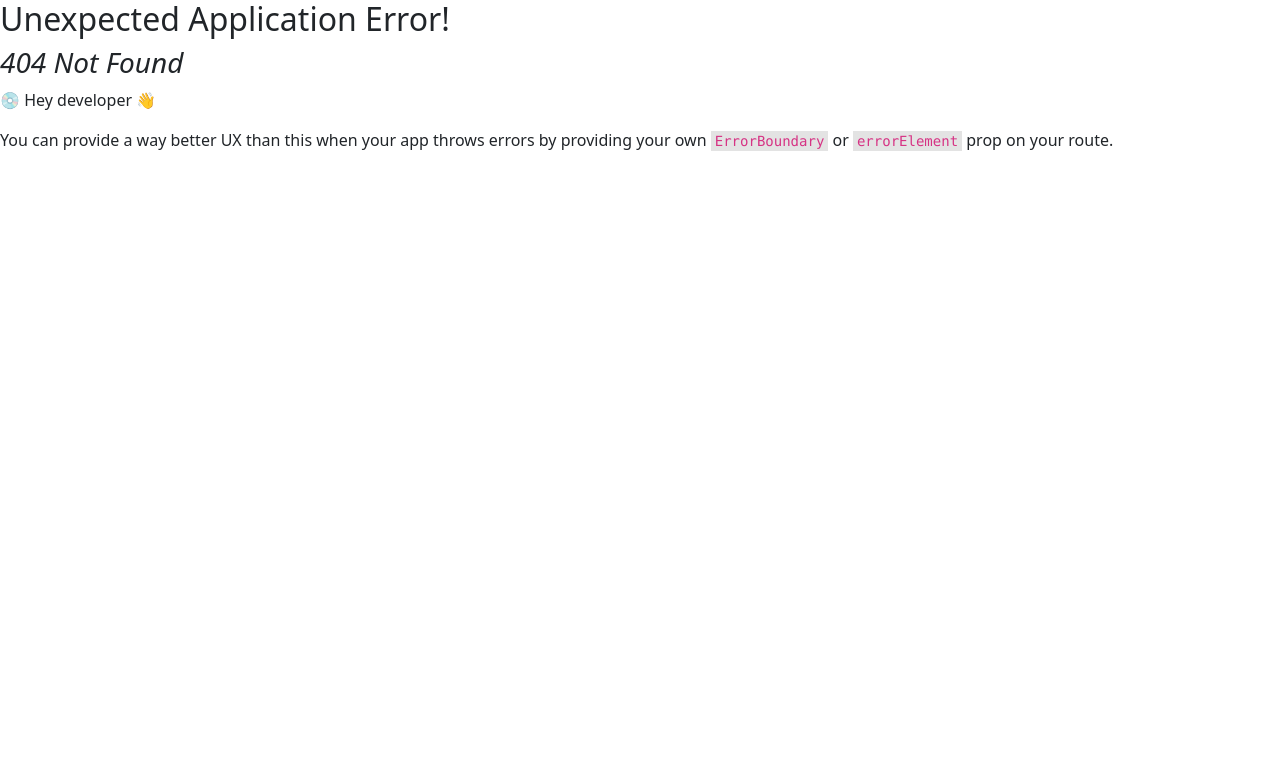
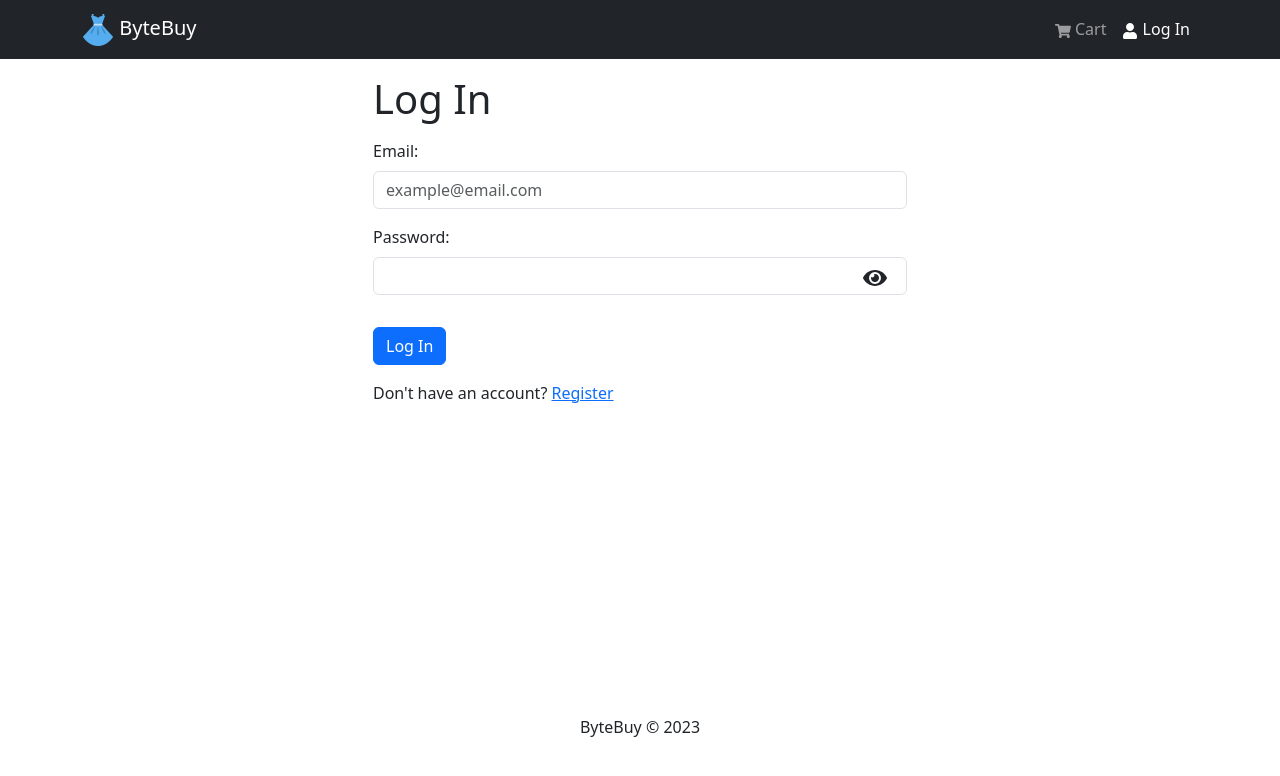
Before and after one commit to ritish78/ByteBuy, a React (Create React App) app in the folder frontend/: page /login in a window 1280 px wide. Before the commit this address had no page. Shown: the top 776 px of the page. Built offline with nearby package versions, Linux system fonts and the light colour scheme.

Commit message:
added LoginScreen and made authSlice, authApiSlice

```diff
--- a/frontend/src/assets/styles/index.css
+++ b/frontend/src/assets/styles/index.css
@@ -91,13 +91,26 @@
   object-fit: contain;
 }
 
+.card {
+  box-shadow: 0px 2px 3px rgb(175, 175, 175);
+}
+
+.password-input {
+  position: relative;
+}
+
+.password-toggle {
+  position: absolute;
+  top: 50%;
+  right: 20px;
+  transform: translateY(-50%);
+  cursor: pointer;
+  font-size: 1.5rem;
+}
+
 @media screen and (max-width: 768px) {
   .card-image {
     max-height: 300px;
     height: 300px;
   }
 }
-
-.card {
-  box-shadow: 0px 2px 3px rgb(175, 175, 175);
-}
--- /dev/null
+++ b/frontend/src/components/FormContainer.jsx
@@ -0,0 +1,17 @@
+import React from 'react';
+import { Container, Row, Col } from 'react-bootstrap';
+
+
+const FormContainer = ({ children }) => {
+    return (
+        <Container>
+            <Row className='justify-content-md-center'>
+                <Col xs={12} md={6}>
+                    { children }
+                </Col>
+            </Row>
+        </Container>
+    )
+}
+
+export default FormContainer;
--- a/frontend/src/index.js
+++ b/frontend/src/index.js
@@ -14,6 +14,7 @@
 import HomeScreen from './screens/HomeScreen';
 import ProductScreen from './screens/ProductScreen';
 import CartScreen from './screens/CartScreen';
+import LoginScreen from './screens/LoginScreen';
 
 import { Provider } from 'react-redux';
 import store from './redux/store';
@@ -24,6 +25,7 @@
       <Route index={true} path="/" element={<HomeScreen />} />
       <Route path="/product/:id" element={<ProductScreen />} />
       <Route path="/cart" element={<CartScreen />} />
+      <Route path='/login' element={<LoginScreen />} />
     </Route>
   )
 );
--- a/frontend/src/redux/store.js
+++ b/frontend/src/redux/store.js
@@ -1,11 +1,13 @@
 import { configureStore } from '@reduxjs/toolkit';
 import { apiSlice } from '../slices/apiSlice';
 import cartSliceReducer from '../slices/cartSlice';
+import authSliceReducer from '../slices/authSlice';
 
 const store = configureStore({
     reducer: {
         [apiSlice.reducerPath]: apiSlice.reducer,
-        cart: cartSliceReducer
+        cart: cartSliceReducer,
+        auth: authSliceReducer
     },
     middleware: (getDefaultMiddleware) => getDefaultMiddleware().concat(apiSlice.middleware),
     devTools: true
--- /dev/null
+++ b/frontend/src/screens/LoginScreen.jsx
@@ -0,0 +1,74 @@
+import React, { useState } from 'react';
+import { Link } from 'react-router-dom';
+import { Form, Button, Row, Col } from 'react-bootstrap';
+import FormContainer from '../components/FormContainer';
+import { FaEye, FaEyeSlash } from 'react-icons/fa';
+
+const LoginScreen = () => {
+    const [email, setEmail] = useState('');
+    const [password, setPassword] = useState('');
+    const [showPassword, setShowPassword] = useState(false);
+
+    const formSubmitHandler = (e) => {
+        e.preventDefault();
+
+        alert('Form Submitted!');
+    }
+
+    const togglePasswordVisibility = () => {
+        setShowPassword(!showPassword);
+    }
+
+    return (
+        <FormContainer>
+            <h1>Log In</h1>
+
+            <Form onSubmit={formSubmitHandler}>
+                <Form.Group controlId='email' className='my-3'>
+                    <Form.Label>Email: </Form.Label>
+                    <Form.Control
+                        type='email'
+                        placeholder='example@email.com'
+                        value={email}
+                        onChange={e => setEmail(e.target.value)}
+                    ></Form.Control>
+                </Form.Group>
+
+                <Form.Group controlId='password' className='my-3'>
+                    <Form.Label>Password: </Form.Label>
+                    <div className='password-input'>
+                        <Form.Control
+                            type={showPassword ? 'text' : 'password'}
+                            value={password}
+                            onChange={e => setPassword(e.target.value)}
+                        >
+                        </Form.Control>
+                        <span
+                            className='password-toggle'
+                            onClick={togglePasswordVisibility}
+                        >
+                            {showPassword ? <FaEyeSlash /> : <FaEye />}
+
+                        </span>
+                    </div>
+                </Form.Group>
+
+                <Button
+                    type='submit'
+                    variant='primary'
+                    className='mt-3'
+                >
+                    Log In
+                </Button>
+
+                <Row className='py-3'>
+                    <Col>
+                        Don't have an account? <Link to='/signup'>Register</Link>
+                    </Col>
+                </Row>
+            </Form>
+        </FormContainer>
+    )
+}
+
+export default LoginScreen;
--- /dev/null
+++ b/frontend/src/slices/authSlice.js
@@ -0,0 +1,23 @@
+import { createSlice } from "@reduxjs/toolkit";
+
+const initialState = {
+    userInfo: localStorage.getItem('userInfo') ? JSON.parse(localStorage.getItem('userInfo')) : null
+}
+
+const authSlice = createSlice({
+    name: 'auth',
+    initialState,
+    reducers: {
+        setCredentials: (state, action) => {
+            state.userInfo = action.payload;
+
+            localStorage.setItem('userInfo', JSON.stringify(action.payload));
+        }
+    }
+})
+
+export const {
+    setCredentials
+} = authSlice.actions;
+
+export default authSlice.reducer;
--- a/frontend/src/utils/constant.js
+++ b/frontend/src/utils/constant.js
@@ -1,6 +1,7 @@
 // export const BASE_URL = process.env.NODE_ENV === 'development' ? 'http://localhost:5000' : '';
 export const BASE_URL = '';
 export const PRODUCTS_URL = '/api/products';
+export const AUTH_URL = '/api/auth';
 export const USERS_URL = '/api/users';
 export const ORDERS_URL = '/api/orders';
 export const PAYPAL_URL = '/api/config/paypal';
```
Also changed, not shown: frontend/src/slices/authApiSlice.js (added, +25 -0 lines), frontend/src/slices/usersApiSlice.js (added).
